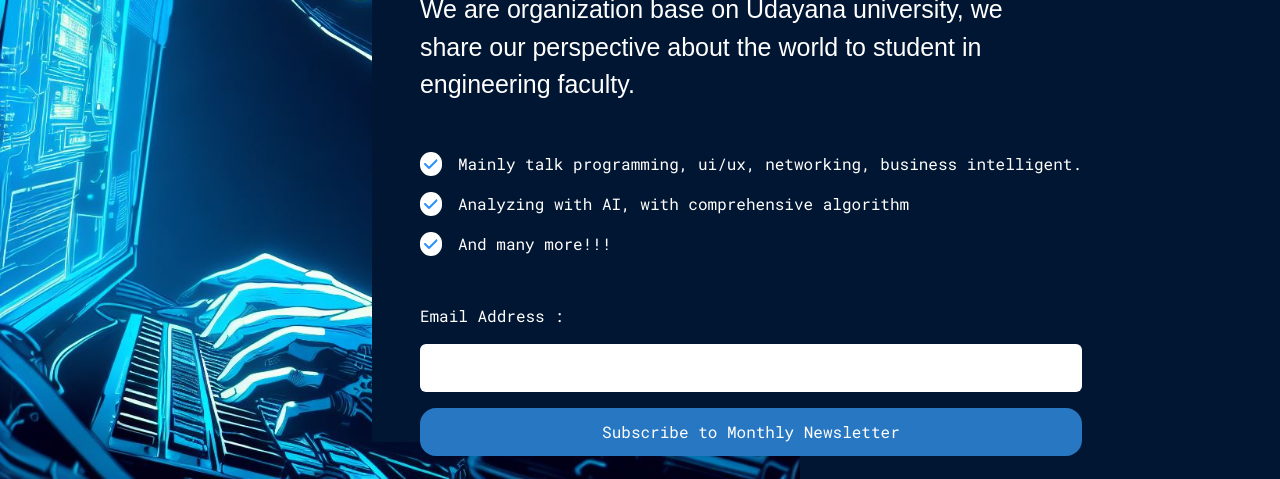
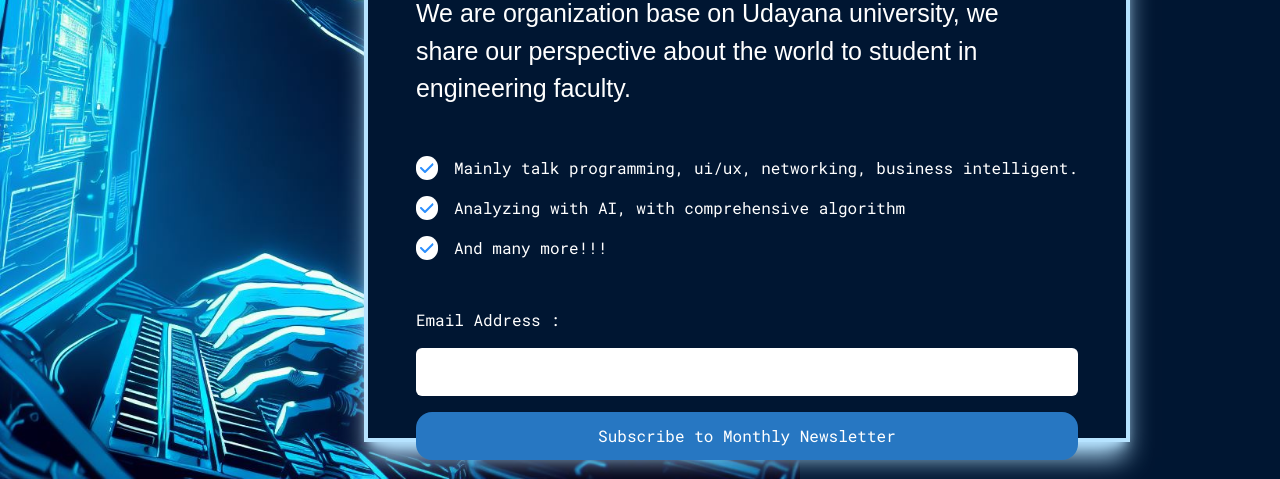
Before and after one commit to devtadanarsa/remidial-tecart, a plain HTML site: page index.html in a window 1280 px wide. Shown: the part 321-800 px from the top of the page. Drawn offline with nearby package versions, Linux system fonts and the light colour scheme; a web font is replaced by a local one.

Commit message:
add border in main section

```diff
--- a/index.html
+++ b/index.html
@@ -18,7 +18,7 @@
     <body>
         <div class="bg-[#001632] relative">
             <img src="images/half-background.jpeg" class="max-h-screen">
-            <div class="text-white bg-[#001632] absolute top-24 right-[150px] px-12 py-24 h-5/6">
+            <div class="text-white bg-[#001632] absolute top-24 lg:right-[150px] px-12 py-24 h-5/6 border-4 border-[#b6e3ff] shadow-xl shadow-[#b6e3ff]">
                 <h1 class="font-metal-mania text-[80px] flex justify-center">TECART INSIDER</h1>
                 <p class="max-w-[650px] text-[25px] font-iceberg">
                     We are organization base on Udayana university, we share
```
